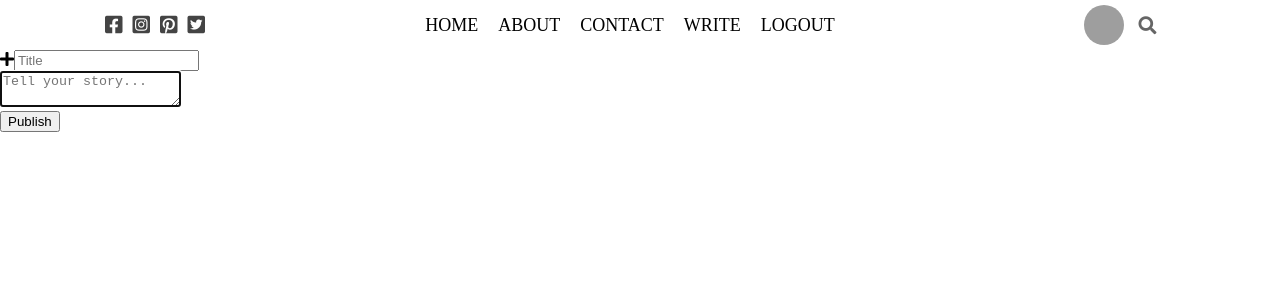
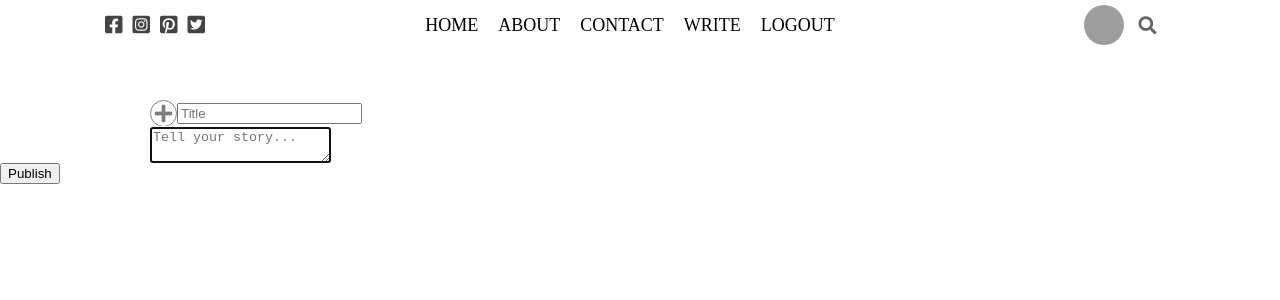
Before and after one commit to Godswillcode/blog-app-front-end, a React (Create React App) app: page / in a window 1280 px wide. Shown: the top 300 px of the page. Built offline with nearby package versions, Linux system fonts and the light colour scheme; grey boxes are pictures that could not be loaded.

Commit message:
working on write

```diff
--- a/src/Pages/write/write.css
+++ b/src/Pages/write/write.css
@@ -0,0 +1,34 @@
+.write {
+    padding-top: 50px;
+  }
+
+  .writeImg {
+    margin-left: 150px;
+    width: 70vw;
+    height: 250px;
+    border-radius: 10px;
+    object-fit: cover;
+  }
+
+  .writeForm {
+    position: relative;
+  }
+
+  .writeFormGroup {
+    margin-left: 150px;
+    display: flex;
+    align-items: center;
+  }
+
+  .writeIcon {
+    width: 25px;
+    height: 25px;
+    font-size: 20px;
+    border: 1px solid;
+    border-radius: 50%;
+    color: rgb(129, 125, 125);
+    display: flex;
+    align-items: center;
+    justify-content: center;
+    cursor: pointer;
+  }
```
Also changed, not shown: src/Pages/write/Write.js (+8 -8 lines).
